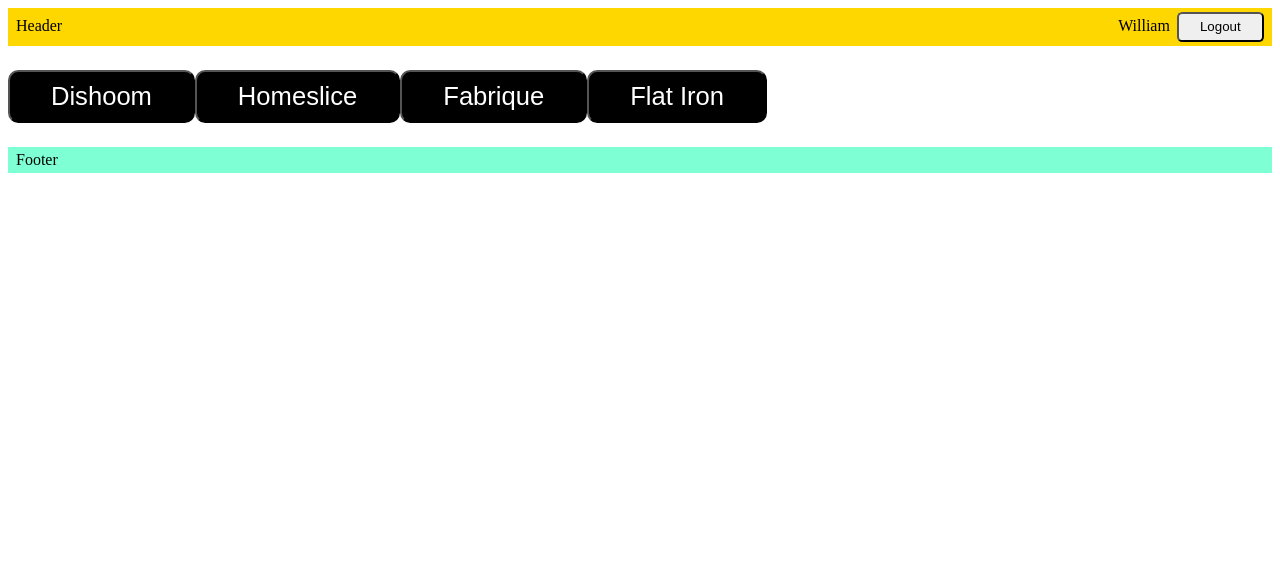
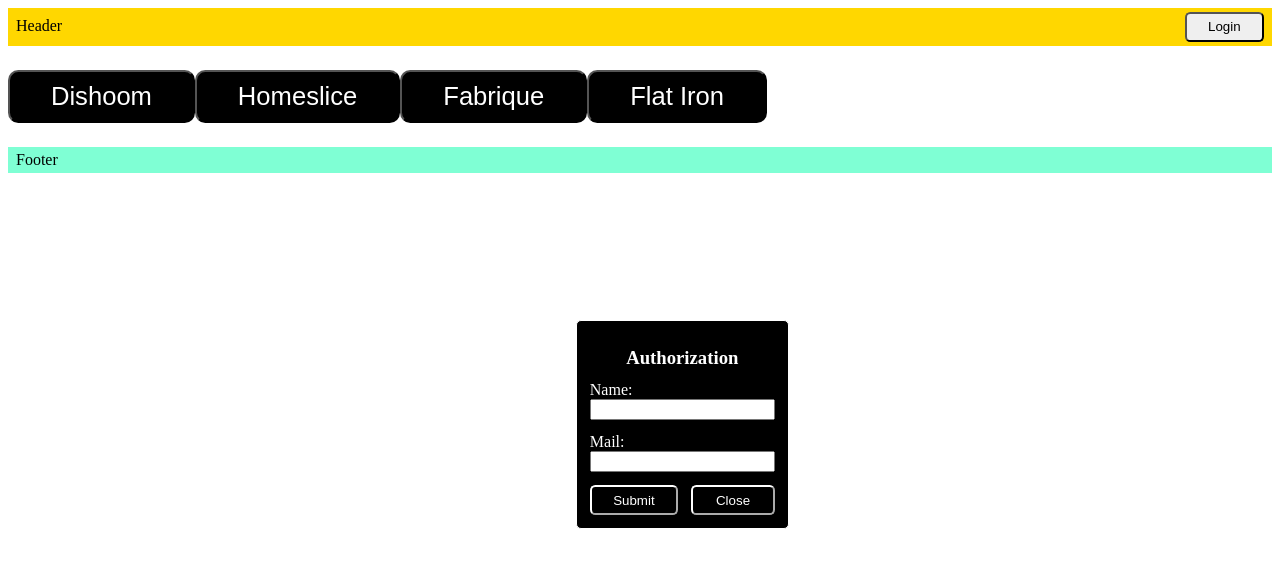
Before and after one commit to RareMashiro/ReactCourse, a React (Vite) app: page / in a window 1280 px wide. Both pictures are taken after a click on the button "Login". Shown: the top 568 px of the page. Built offline with nearby package versions, Linux system fonts and the light colour scheme.

Commit message:
ДЗ5 добавил модалку. По прежнему не работает ввод текста и рейтинга после авторизации

```diff
--- a/src/components/button/styles.module.scss
+++ b/src/components/button/styles.module.scss
@@ -31,6 +31,7 @@
 Button {
     padding: 0.4em 1.6em;
     border-radius: 0.4em;
+    cursor: pointer;
 }
 
 Button:hover {
--- a/src/components/header/component.jsx
+++ b/src/components/header/component.jsx
@@ -5,7 +5,7 @@
     return (
         <header className={styles.header}>
             <span className={styles.content}>{children}</span>
-            <div>
+            <div className={styles.loginStatus}>
                 <Login />
             </div>
         </header>
--- a/src/components/layout/component.jsx
+++ b/src/components/layout/component.jsx
@@ -11,6 +11,7 @@
             <Header>Header</Header>
             <div className={styles.content}>{children}</div>
             <Footer>Footer</Footer>
+            <div id="modal-container"/>
         </div>
     )
 }
--- a/src/components/layout/styles.module.scss
+++ b/src/components/layout/styles.module.scss
@@ -1,3 +1,11 @@
 .content {
     padding: 1.5em 0;
 }
+
+#modal-container {
+    position: absolute;
+    max-width: 400px;
+    max-height: 600px;
+    border: 2px solid red;
+    background-color: rgb(154, 139, 139);
+}
--- a/src/components/login/component.jsx
+++ b/src/components/login/component.jsx
@@ -1,22 +1,39 @@
-import { useContext } from 'react';
+import { useContext, useState } from 'react';
+import { Button } from '../button/component';
+import { ModalLogin } from '../modal-login/component';
 import { UserContext } from '../../../contexts/user';
-import { Button } from '../button/component';
-import styles from './styles.module.scss';
-
 
 export const Login = () => {
+    const [isOpen, setIsOpen] = useState(false);
+    const [newName, setNewName] = useState();
     const {user, setUser} = useContext(UserContext);
+
+    const alarm = () => {
+        const name = document.getElementById('newName').value;
+        const mail = document.getElementById('newMail').value;
+        if(name && mail) {
+            setUser(newName);
+            setIsOpen(false);
+        }
+    }
+
+    const exit = () => {
+        setUser(null);
+        setNewName(null);
+    }
 
     return (
         <div>
-            {user ? (
-                <div className={styles.logout}>
-                    <span>{user}</span>
-                    <Button onClick={() => setUser(null)}>Logout</Button>
-                </div>
-            ) : (
-                <Button onClick={() => setUser('William')}>Login</Button>
+            {isOpen && (
+                <ModalLogin onClose={() => setIsOpen(false)} onSubmit={alarm}>
+                    <label htmlFor="name">Name: </label>
+                    <input id="newName" type="text" onChange={(evt) => setNewName(evt.target.value)}></input>
+                    <label htmlFor="mail">Mail: </label>
+                    <input id="newMail" type="email"></input>
+                </ModalLogin>
             )}
+            {user ? <><span>{newName}</span><Button onClick={exit}>Logout</Button></>
+            : <Button onClick={() => setIsOpen(true)}>Login</Button>}
         </div>
     )
 }
--- a/src/components/login/styles.module.scss
+++ b/src/components/login/styles.module.scss
@@ -1,3 +1,3 @@
-.logout > * + *{
-    margin-left: 0.5em;
+.loginStatus > span{
+    margin-right: 0.5em;
 }
--- /dev/null
+++ b/src/components/modal-login/component.jsx
@@ -0,0 +1,20 @@
+import { useRef } from "react";
+import { Button } from "../button/component"
+import styles from './styles.module.scss';
+import { createPortal } from "react-dom";
+
+export const ModalLogin = ({children, onClose, onSubmit}) => {
+    const modalContainer = useRef(document.getElementById("modal-container"));
+
+    return createPortal(
+        <div className={styles.modal}>
+            <h3 className={styles.authorization}>Authorization</h3>
+            {children}
+            <div className={styles.modalButton}>
+                <Button onClick={onSubmit}>Submit</Button>
+                <Button onClick={onClose}>Close</Button>
+            </div>
+        </div>,
+        modalContainer.current
+    );
+}
--- /dev/null
+++ b/src/components/modal-login/styles.module.scss
@@ -0,0 +1,45 @@
+.modal {
+    display: flex;
+    flex-direction: column;
+    position: absolute;
+    top: 40%;
+    left: 45%;
+    margin: auto;
+    padding: 0.8em 0.8em;
+    background-color: black;
+    color: white;
+    border: 1px solid white;
+    border-radius: 5px;
+    display: flex;
+    flex-direction: column;
+}
+
+input {
+    margin-bottom: 1em;
+}
+
+.authorization {
+    padding: 0;
+    line-height: 0.5;
+    text-align: center;
+};
+
+.modalButton {
+    display: flex;
+}
+
+.modalButton > Button {
+    width: 50%;
+    text-align: center;
+    background-color: black;
+    border-color: white;
+    color: white;
+}
+
+.modalButton > Button:hover {
+    border-color: black;
+}
+
+.modalButton > * + * {
+    margin-left: 1em;
+}
```
